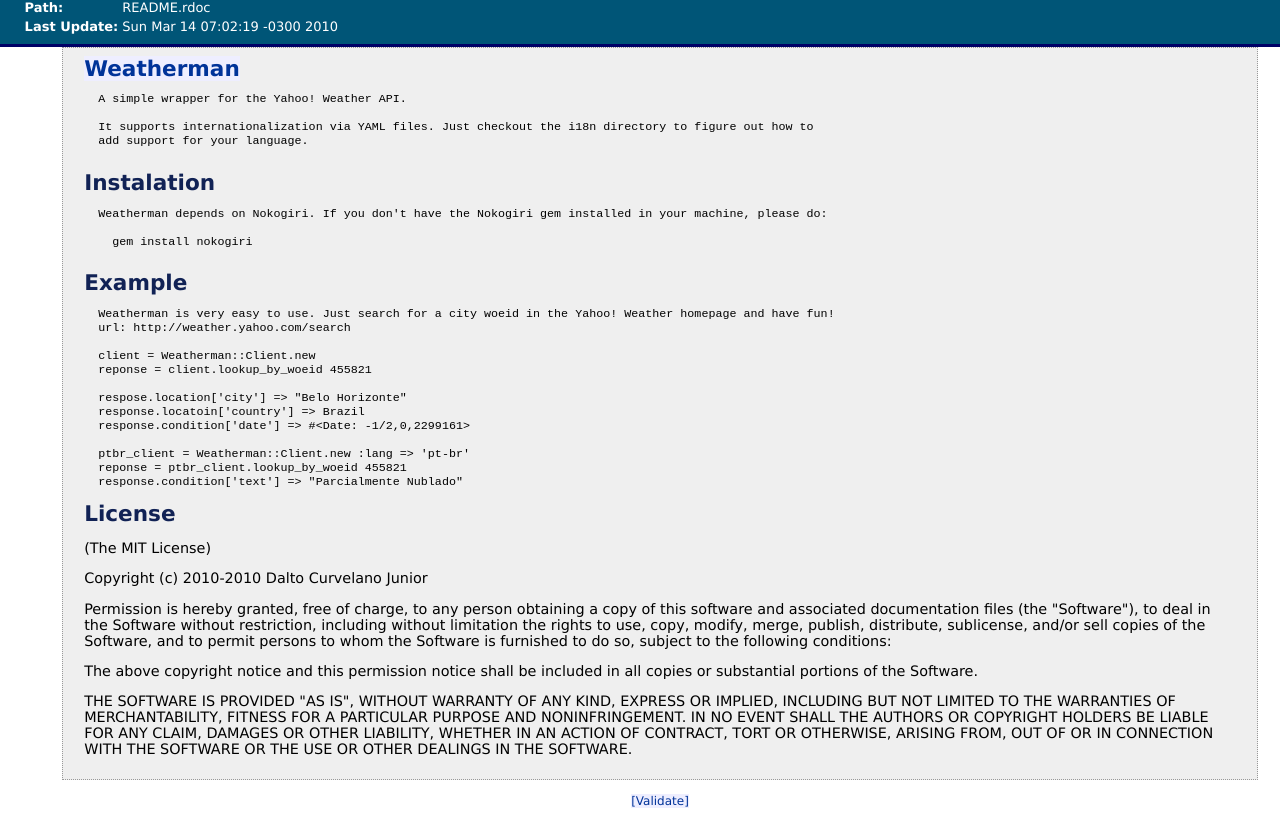
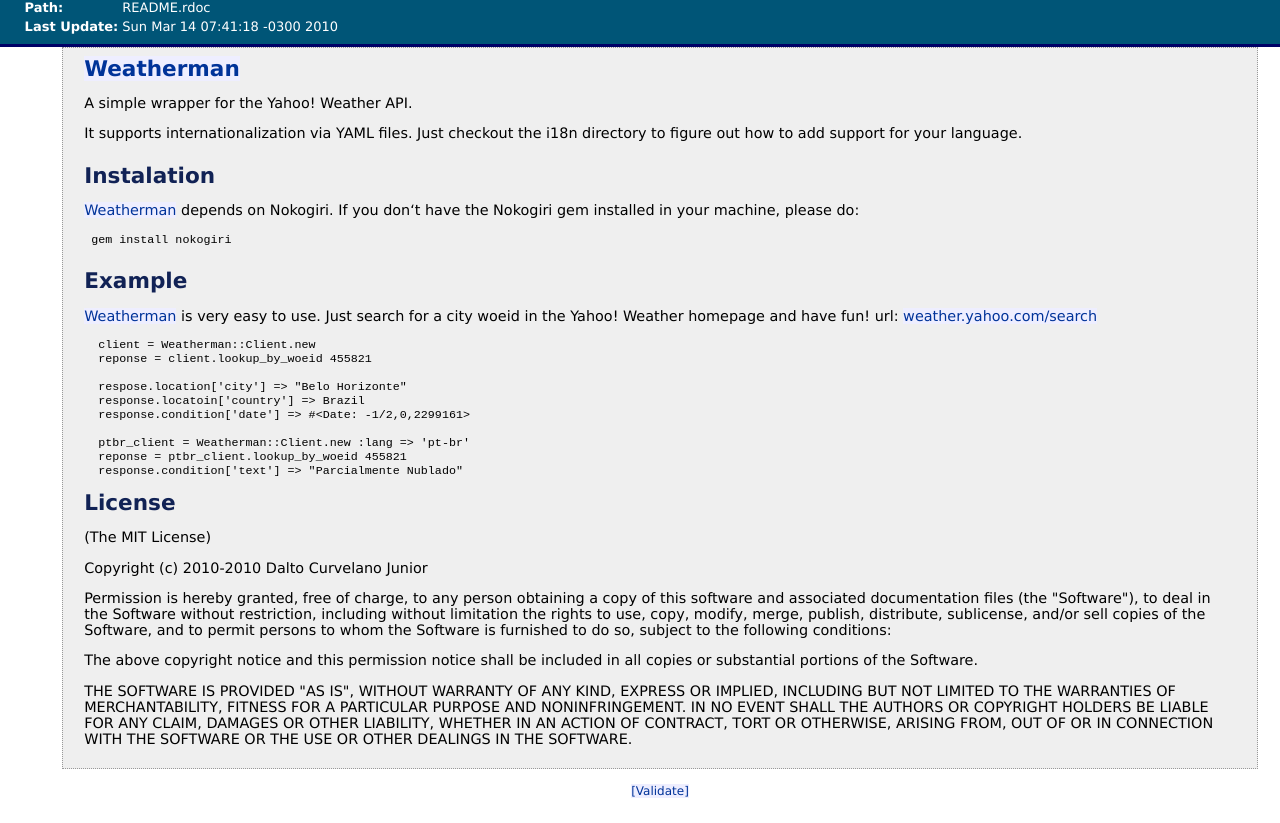
Before and after one commit to dlt/yahoo_weatherman, a plain HTML site: page doc/files/README_rdoc.html in a window 1280 px wide. Shown: the part 35-858 px from the top of the page. Drawn offline with Linux system fonts and the light colour scheme.

Commit message:
rdoc updated

```diff
--- a/doc/files/README_rdoc.html
+++ b/doc/files/README_rdoc.html
@@ -56,7 +56,7 @@
     </tr>
     <tr class="top-aligned-row">
       <td><strong>Last Update:</strong></td>
-      <td>Sun Mar 14 07:02:19 -0300 2010</td>
+      <td>Sun Mar 14 07:41:18 -0300 2010</td>
     </tr>
     </table>
   </div>
@@ -70,23 +70,28 @@
 
     <div id="description">
       <h1><a href="../classes/Weatherman.html">Weatherman</a></h1>
+<p>
+A simple wrapper for the Yahoo! Weather API.
+</p>
+<p>
+It supports internationalization via YAML files. Just checkout the i18n
+directory to figure out how to add support for your language.
+</p>
+<h2>Instalation</h2>
+<p>
+<a href="../classes/Weatherman.html">Weatherman</a> depends on Nokogiri. If
+you don&#8216;t have the Nokogiri gem installed in your machine, please do:
+</p>
 <pre>
-  A simple wrapper for the Yahoo! Weather API.
-
-  It supports internationalization via YAML files. Just checkout the i18n directory to figure out how to
-  add support for your language.
-</pre>
-<h2>Instalation</h2>
-<pre>
-  Weatherman depends on Nokogiri. If you don't have the Nokogiri gem installed in your machine, please do:
-
-    gem install nokogiri
+ gem install nokogiri
 </pre>
 <h2>Example</h2>
+<p>
+<a href="../classes/Weatherman.html">Weatherman</a> is very easy to use.
+Just search for a city woeid in the Yahoo! Weather homepage and have fun!
+url: <a href="http://weather.yahoo.com/search">weather.yahoo.com/search</a>
+</p>
 <pre>
-  Weatherman is very easy to use. Just search for a city woeid in the Yahoo! Weather homepage and have fun!
-  url: http://weather.yahoo.com/search
-
   client = Weatherman::Client.new
   reponse = client.lookup_by_woeid 455821
 
```
Also changed, not shown: 3 other files.
